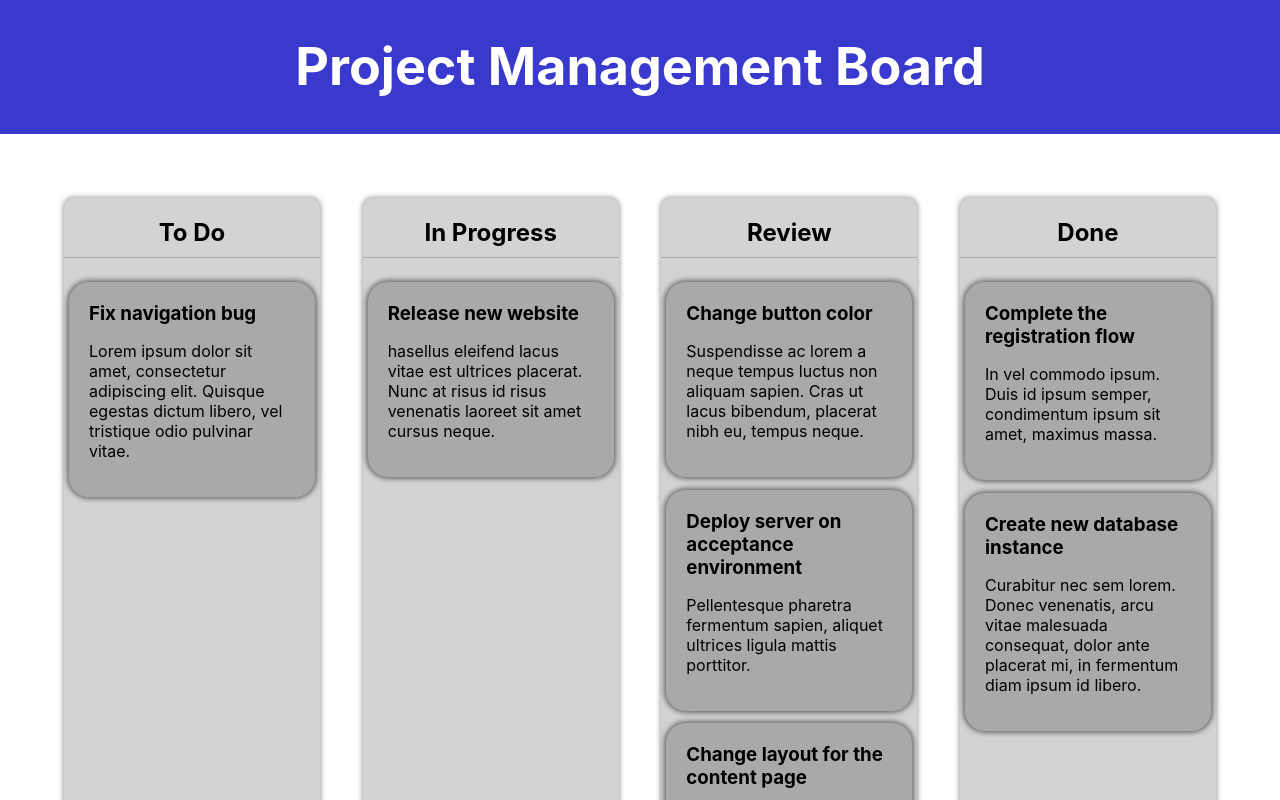
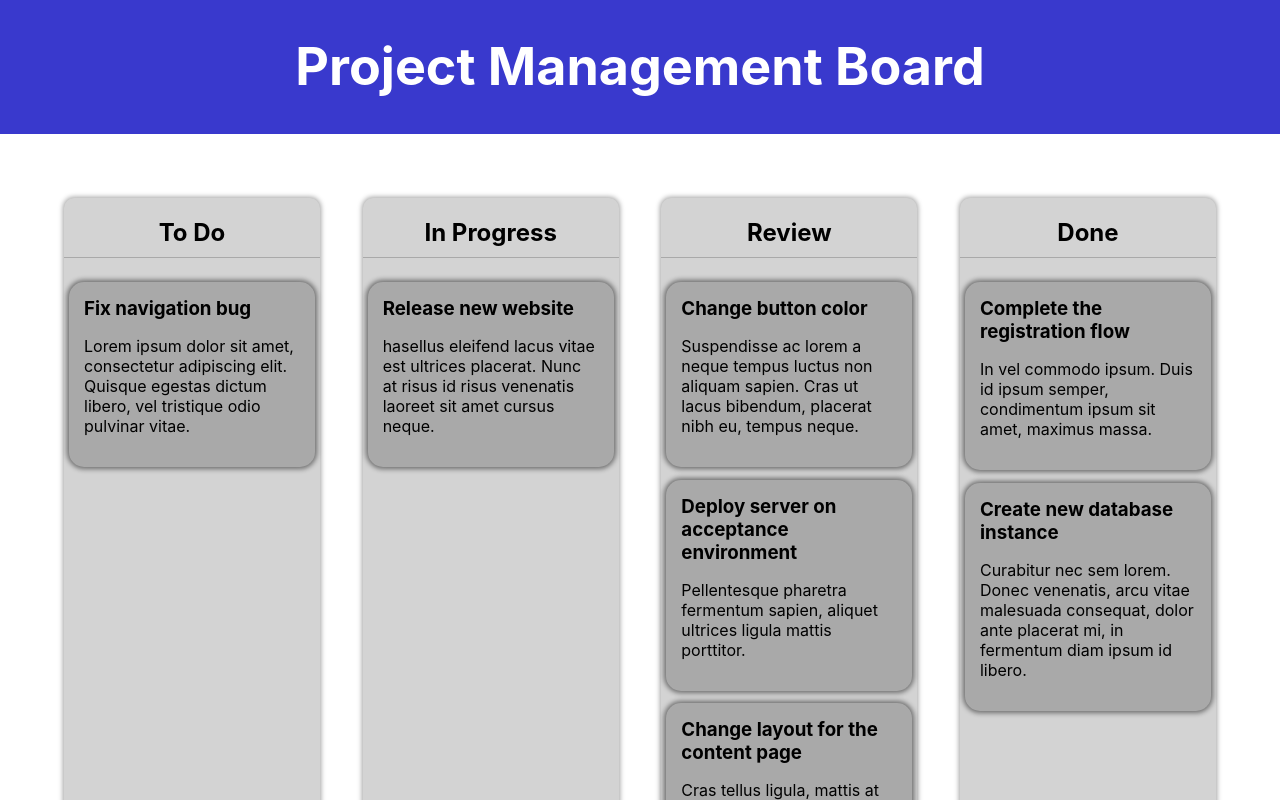
Before and after one commit to vasilijus/Reacting-projects, a React (Create React App) app in the folder 03-ManageBoards_DynamProj/: page / in a window 1280 px wide. Shown: the top 800 px of the page. Built offline with nearby package versions, Linux system fonts and the light colour scheme.

Commit message:
styling update

```diff
--- a/03-ManageBoards_DynamProj/src/components/Ticket.js
+++ b/03-ManageBoards_DynamProj/src/components/Ticket.js
@@ -3,8 +3,8 @@ import styled from 'styled-components';
 
 const TicketWrapper = styled.div`
     background-color: darkGray;
-    padding: 20px;
-    border-radius: 20px;
+    padding: 15px;
+    border-radius: 15px;
 
     &:not(:last-child) {
         margin-bottom: 5%;
```
